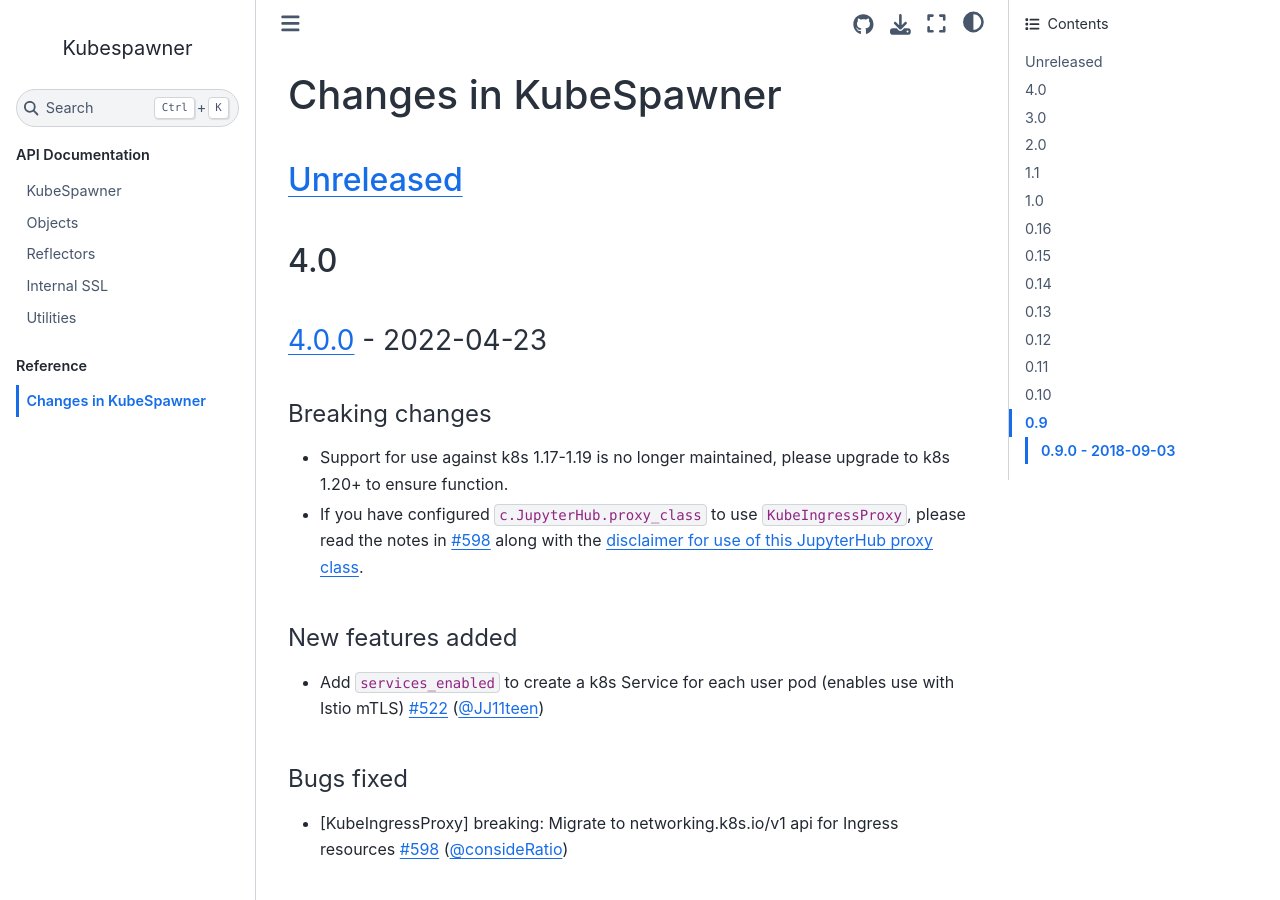
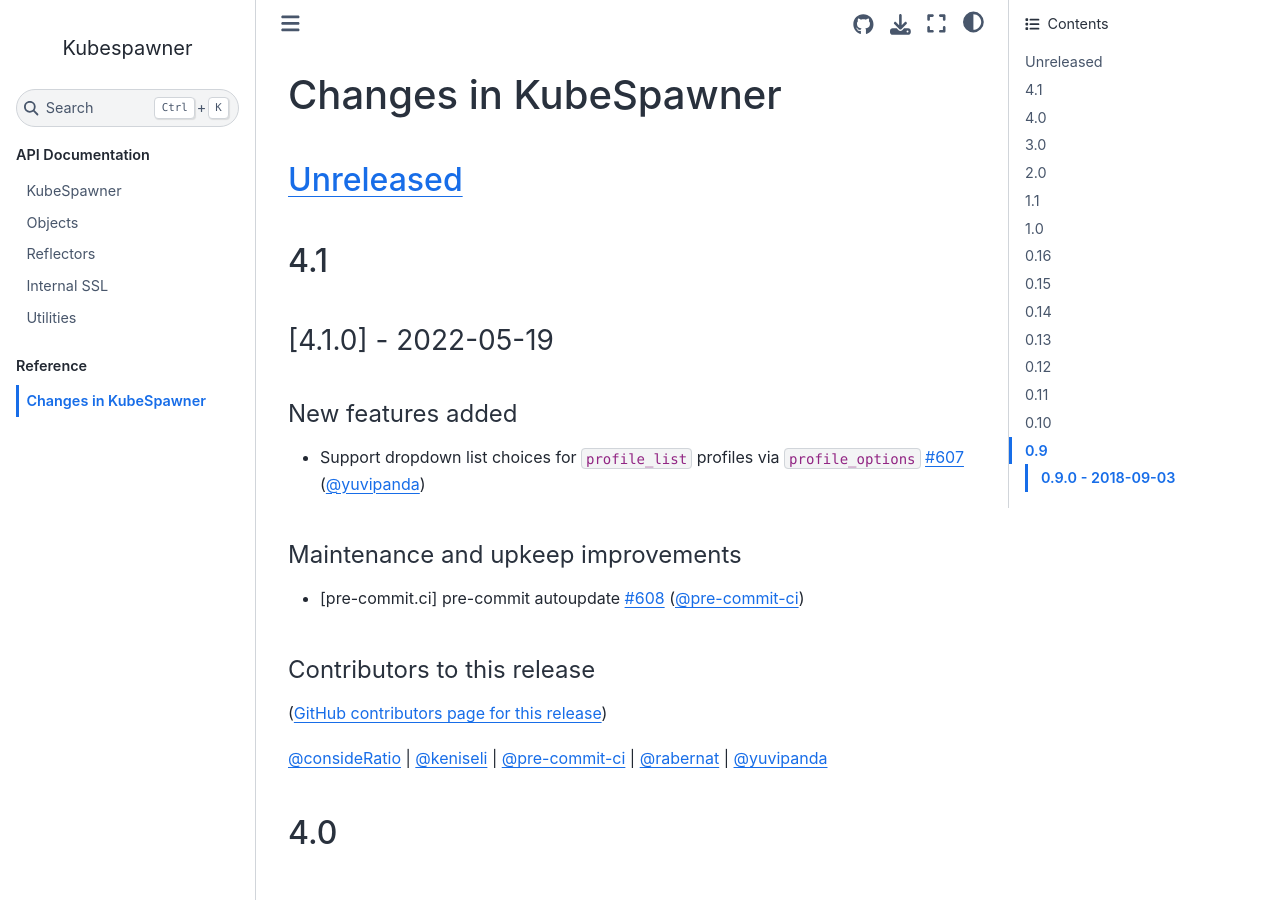
Before and after one commit to jupyterhub/kubespawner, a Sphinx documentation site: the page built from docs/source/changelog.md, in a window 1280 px wide and 900 px high. Built offline with Sphinx 7.4.7 and the Sphinx Book theme 1.1.4, drawn with Linux system fonts in a browser that asks for light colours.

Commit message:
Add changelog for 4.1.0

```diff
--- a/docs/source/changelog.md
+++ b/docs/source/changelog.md
@@ -3,6 +3,24 @@
 <!-- PR summaries generated using github-activity CLI, see RELEASE.md for details -->
 
 ## [Unreleased]
+
+## 4.1
+
+### [4.1.0] - 2022-05-19
+
+#### New features added
+
+- Support dropdown list choices for `profile_list` profiles via `profile_options` [#607](https://github.com/jupyterhub/kubespawner/pull/607) ([@yuvipanda](https://github.com/yuvipanda))
+
+#### Maintenance and upkeep improvements
+
+- [pre-commit.ci] pre-commit autoupdate [#608](https://github.com/jupyterhub/kubespawner/pull/608) ([@pre-commit-ci](https://github.com/pre-commit-ci))
+
+#### Contributors to this release
+
+([GitHub contributors page for this release](https://github.com/jupyterhub/kubespawner/graphs/contributors?from=2022-04-23&to=2022-05-19&type=c))
+
+[@consideRatio](https://github.com/search?q=repo%3Ajupyterhub%2Fkubespawner+involves%3AconsideRatio+updated%3A2022-04-23..2022-05-19&type=Issues) | [@keniseli](https://github.com/search?q=repo%3Ajupyterhub%2Fkubespawner+involves%3Akeniseli+updated%3A2022-04-23..2022-05-19&type=Issues) | [@pre-commit-ci](https://github.com/search?q=repo%3Ajupyterhub%2Fkubespawner+involves%3Apre-commit-ci+updated%3A2022-04-23..2022-05-19&type=Issues) | [@rabernat](https://github.com/search?q=repo%3Ajupyterhub%2Fkubespawner+involves%3Arabernat+updated%3A2022-04-23..2022-05-19&type=Issues) | [@yuvipanda](https://github.com/search?q=repo%3Ajupyterhub%2Fkubespawner+involves%3Ayuvipanda+updated%3A2022-04-23..2022-05-19&type=Issues)
 
 ## 4.0
 
```
